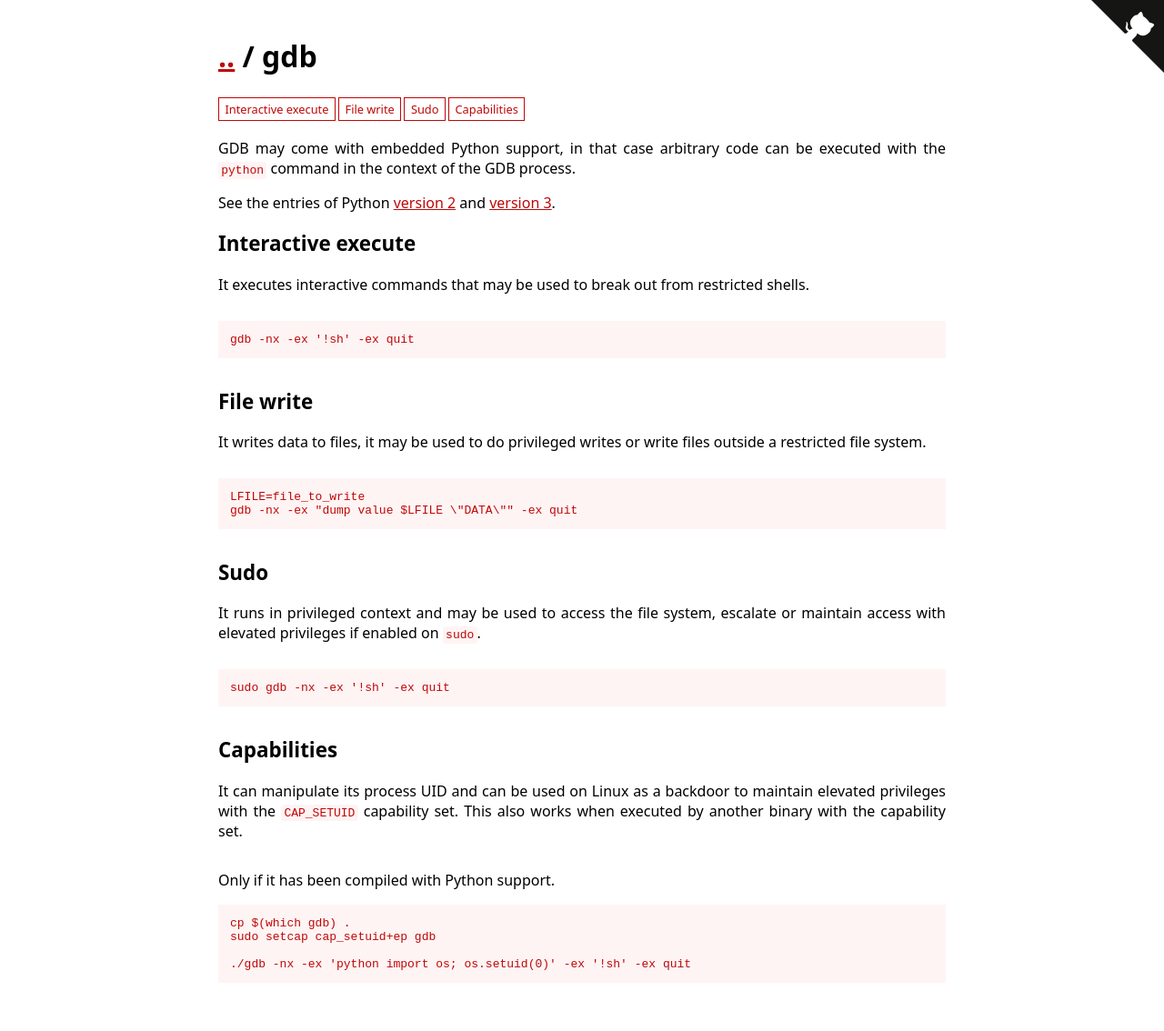
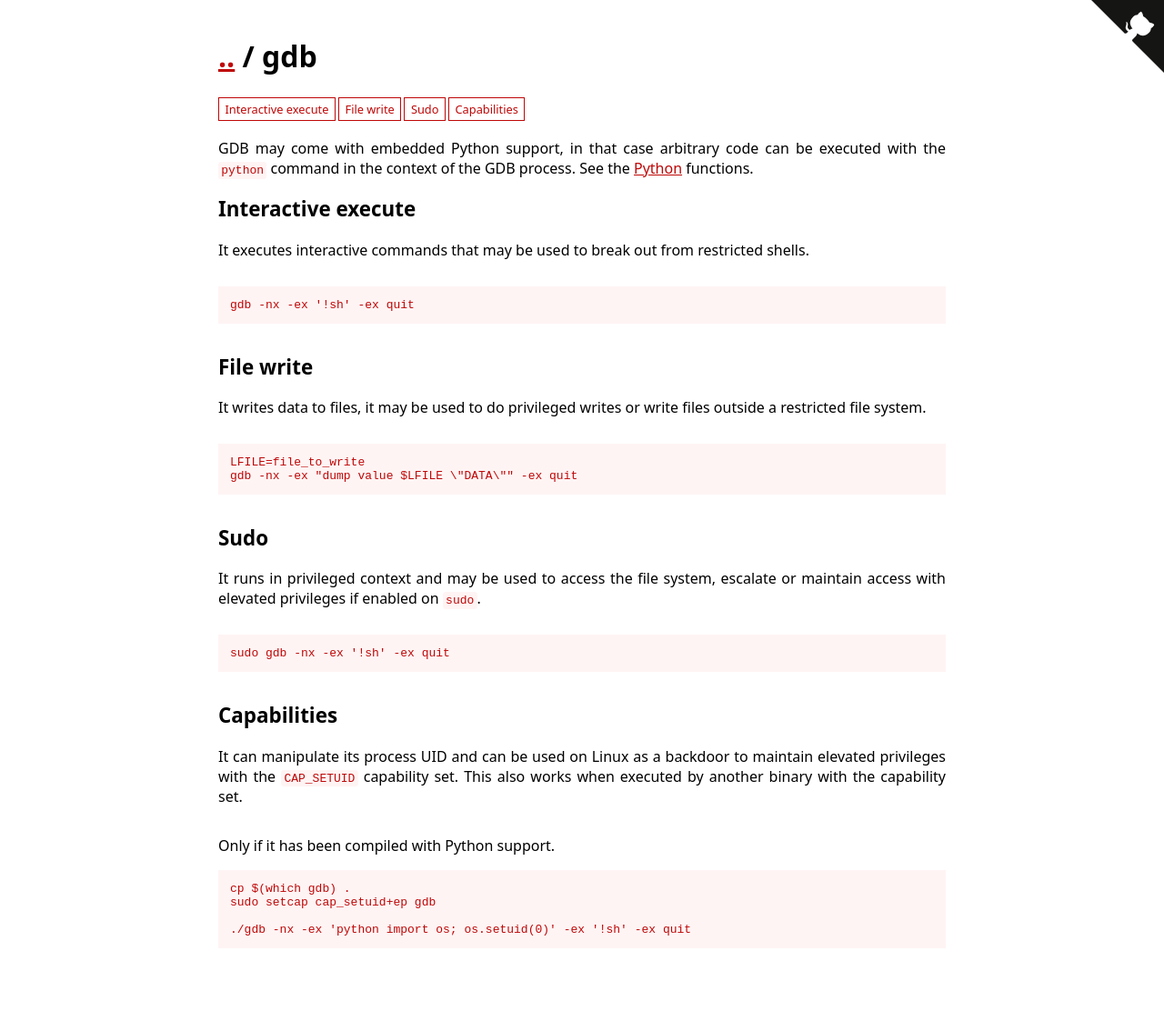
Before and after one commit to GTFOBins/GTFOBins.github.io, a Jekyll site: the page built from _gtfobins/gdb.md, in a window 1280 px wide. Shown: the whole page at 91% size. Built offline with Jekyll 4.4.1, drawn with Linux system fonts in a browser that asks for light colours; after the commit the page ends 1096 px from its top, so only the background shows below that.

Commit message:
Fix gdb description

```diff
--- a/_gtfobins/gdb.md
+++ b/_gtfobins/gdb.md
@@ -1,8 +1,6 @@
 ---
 description: |
-  GDB may come with embedded Python support, in that case arbitrary code can be executed with the `python` command in the context of the GDB process.
-
-  See the entries of Python [version 2](/gtfobins/python2/) and [version 3](/gtfobins/python3/).
+  GDB may come with embedded Python support, in that case arbitrary code can be executed with the `python` command in the context of the GDB process. See the [Python](/gtfobins/python/) functions.
 functions:
   execute-interactive:
     - code: gdb -nx -ex '!sh' -ex quit
```
